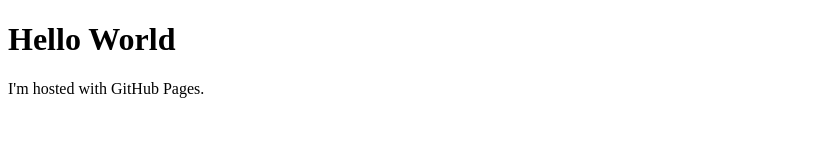
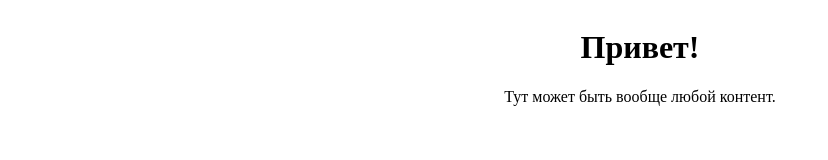
Before and after one commit to azykin/any-change, a plain HTML site: page index.html in a window 1280 px wide. Shown: the whole page, without its empty margins (0-828 px from the left). Drawn offline with Linux system fonts and the light colour scheme.

```diff
--- a/index.html
+++ b/index.html
@@ -1,7 +1,15 @@
 <!DOCTYPE html>
 <html>
 <body>
-<h1>Hello World</h1>
-<p>I'm hosted with GitHub Pages.</p>
+    <div style="
+            display: grid;
+            grid-template-columns: 1fr auto 1fr;">
+        <div></div>
+        <div style="text-align: center;">
+            <h1>Привет!</h1>
+            <p>Тут может быть вообще любой контент.</p>
+        </div>
+        <div></div>
+    </div>
 </body>
 </html>
```
Also changed, not shown: 1 other file.
